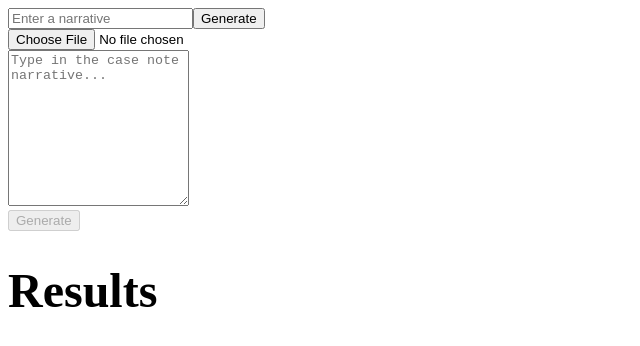
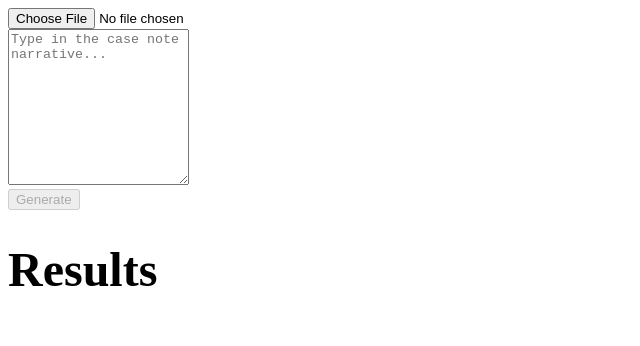
Before and after one commit to reeeels/MAKI, a Next.js app: page /results in a window 1280 px wide. Shown: the top 346 px of the page, without its empty margins (0-640 px from the left). Built offline with nearby package versions, Linux system fonts and the light colour scheme.

Commit message:
fix: updated results page that can extract data

```diff
--- a/pages/results.tsx
+++ b/pages/results.tsx
@@ -2,7 +2,6 @@ import Head from 'next/head'
 import { useState } from 'react'
 import pdfjs from 'pdfjs-dist'
 import styles from '@/styles/Home.module.css'
-
 
 
 const Results = () => {
@@ -29,10 +28,38 @@ const Results = () => {
         setText(e.target.value)
     }
 
-    const handleGenerate = (e: any) => {
-        e.preventDefault()
-        console.log(text)
-    }
+    // const handleGenerate = (e: any) => {
+    //     e.preventDefault()
+    //     console.log(text)
+    // }
+
+    async function handleGenerate(e: any) {
+        e.preventDefault();
+        try {
+          const response = await fetch("/api/data_extractor", {
+            method: "POST",
+            headers: {
+              "Content-Type": "application/json",
+            },
+            // body: JSON.stringify(animalInput ),
+            body: JSON.stringify({ narrative: narrativeInput }),
+          });
+
+          const data = await response.json();
+          console.log(data)
+          if (response.status !== 200) {
+            throw data.error || new Error(`Request failed with status ${response.status}`);
+          }
+
+          setResult(data.result);
+          setNarrativeInput("");
+        } catch(error) {
+          // Consider implementing your own error handling logic here
+          console.error(error);
+          alert(error.message);
+        }
+      }
+
 
     async function onSubmit(event) {
         event.preventDefault();
@@ -73,25 +100,18 @@ const Results = () => {
             </Head>
             <main className='container'>
                 <div className='row mt-5'>
-                    <form className='col-5 d-flex flex-column mt-5 py-5' onSubmit={onSubmit}>
-                    <input
-                        type="text"
-                        name="narrative"
-                        placeholder="Enter a narrative"
-                        value={narrativeInput}
-                        onChange={(e) => setNarrativeInput(e.target.value)}
-                    />
-                        <input type="submit" value="Generate" />
+                    <form className='col-5 d-flex flex-column mt-5 py-5' >
+
 
                         <div className="input-group mt-5">
                             <input type="file" className="form-control" id="inputGroupFile01" onChange={handleFileChosen} />
                             {/* <button className='btn btn-light btn-outline-secondary text-dark'>Upload</button> */}
                         </div>
                         <div className="input-group mt-5">
-                            <textarea className="form-control shadow-none" placeholder='Type in the case note narrative...' rows={10} onChange={handleText}>{text}</textarea>
+                            <textarea className="form-control shadow-none" placeholder='Type in the case note narrative...' rows={10} onChange={(e) => setNarrativeInput(e.target.value)}>{narrativeInput}</textarea>
                         </div>
                         <div className='align-items-right'>
-                            <button className='btn btn-light btn-outline-secondary text-dark float-right mt-3' disabled={!text} onClick={handleGenerate}>Generate</button>
+                            <button className='btn btn-light btn-outline-secondary text-dark float-right mt-3' disabled={!narrativeInput} onClick={handleGenerate}>Generate</button>
                         </div>
 
                     </form>
@@ -109,3 +129,15 @@ const Results = () => {
 }
 
 export default Results
+
+
+// onSubmit={onSubmit}
+
+// <input
+// type="text"
+// name="narrative"
+// placeholder="Enter a narrative"
+// value={narrativeInput}
+// onChange={(e) => setNarrativeInput(e.target.value)}
+// />
+// <input type="submit" value="Generate" />
```
